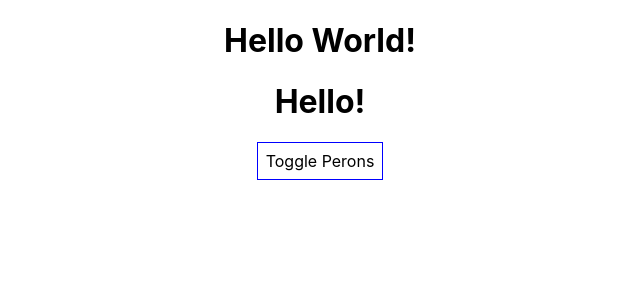
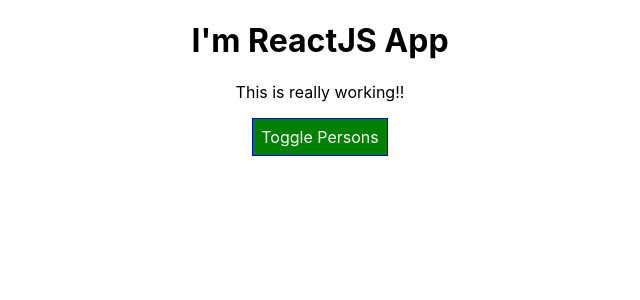
Before and after one commit to amriteshchandan/LearnReactJS, a React (Create React App) app: page / in a window 1280 px wide. Shown: the top 300 px of the page, without its empty margins (320-960 px from the left). Built offline with nearby package versions, Linux system fonts and the light colour scheme.

Commit message:
Section 5 Half Way Through

```diff
--- a/src/App.css
+++ b/src/App.css
@@ -1,3 +1,11 @@
 .App {
-  text-align: center;
+    text-align: center;
 }
+
+.red {
+    color: red;
+}
+
+.bold {
+    font-weight: bold;
+}
--- a/src/App.js
+++ b/src/App.js
@@ -39,7 +39,8 @@
 
     render() {
         const style = {
-            backgroundColor: "white",
+            backgroundColor: "green",
+            color: "white",
             font: "inherit",
             border: "1px solid blue",
             padding: "8px",
@@ -62,14 +63,24 @@
                     />
                 );
             });
+            style.backgroundColor = "red";
+        }
+
+        const classes = [];
+
+        if (this.state.persons.length <= 2) {
+            classes.push("red");
+        }
+        if (this.state.persons.length <= 1) {
+            classes.push("bold");
         }
 
         return (
             <div className="App">
-                <h1>Hello World!</h1>
-                <h1>Hello!</h1>
+                <h1>I'm ReactJS App</h1>
+                <p className={classes.join(" ")}>This is really working!!</p>
                 <button style={style} onClick={this.togglePersonsHandler}>
-                    Toggle Perons
+                    Toggle Persons
                 </button>
                 {persons}
             </div>
```
